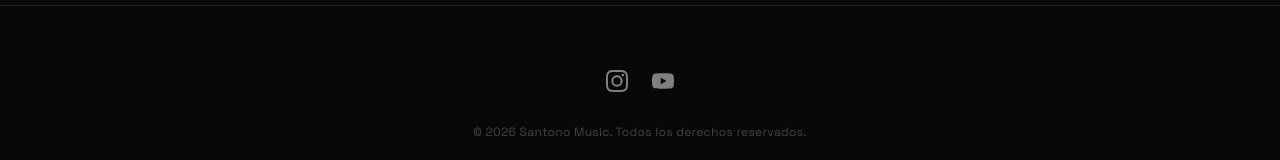
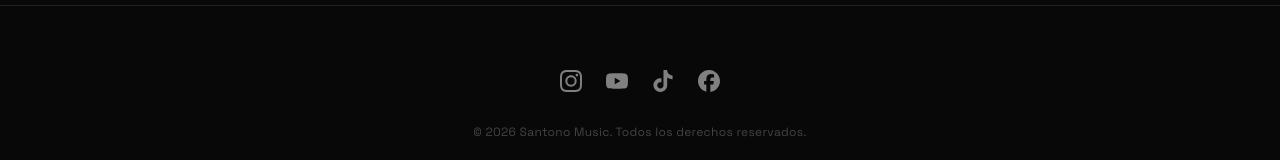
Before and after one commit to erikson-gonzalez/santono, a Next.js app: page /abasisolocontest in a window 1280 px wide. Shown: the part 4711-4871 px from the top of the page. Built offline with nearby package versions, Linux system fonts and the light colour scheme.

Commit message:
Add social media links to footer

```diff
--- a/components/sections/footer-section.tsx
+++ b/components/sections/footer-section.tsx
@@ -1,30 +1,31 @@
 import React from 'react'
-import { SiInstagram, SiYoutube } from 'react-icons/si'
+import { SiInstagram, SiYoutube, SiTiktok, SiFacebook } from 'react-icons/si'
 import { LogoMark } from '@/components/ui/logo-mark'
+
+const SOCIALS = [
+  { icon: SiInstagram, href: 'https://www.instagram.com/santonomusic?igsh=aG54M3I1bXc0d2R5&utm_source=qr', label: 'Instagram' },
+  { icon: SiYoutube, href: 'https://youtube.com/@santonomusic?si=q2MQ2C9rxxi9mIWn', label: 'YouTube' },
+  { icon: SiTiktok, href: 'https://vt.tiktok.com/ZSCgYHDra/', label: 'TikTok' },
+  { icon: SiFacebook, href: 'https://www.facebook.com/share/1C8MATGFza/?mibextid=wwXIfr', label: 'Facebook' },
+]
 
 export function FooterSection() {
   return (
     <footer className="bg-[#080808] border-t border-[#222] py-16">
       <div className="container mx-auto px-6 flex flex-col items-center gap-8">
         <div className="flex gap-6">
+          {SOCIALS.map(({ icon: Icon, href, label }) => (
             <a
-            href="#"
+              key={label}
+              href={href}
               target="_blank"
               rel="noopener noreferrer"
-            data-testid="footer-instagram"
+              aria-label={label}
               className="text-[#808080] hover:text-[#0A80AB] hover:drop-shadow-[0_0_8px_rgba(10,128,171,0.6)] transition-all duration-300"
             >
-            <SiInstagram size={22} />
+              <Icon size={22} />
             </a>
-          <a
-            href="#"
-            target="_blank"
-            rel="noopener noreferrer"
-            data-testid="footer-youtube"
-            className="text-[#808080] hover:text-[#0A80AB] hover:drop-shadow-[0_0_8px_rgba(10,128,171,0.6)] transition-all duration-300"
-          >
-            <SiYoutube size={22} />
-          </a>
+          ))}
         </div>
 
         <p className="font-sans text-xs text-[#444] tracking-wide">
```
Lines whose indentation alone changed are shown as unchanged.
